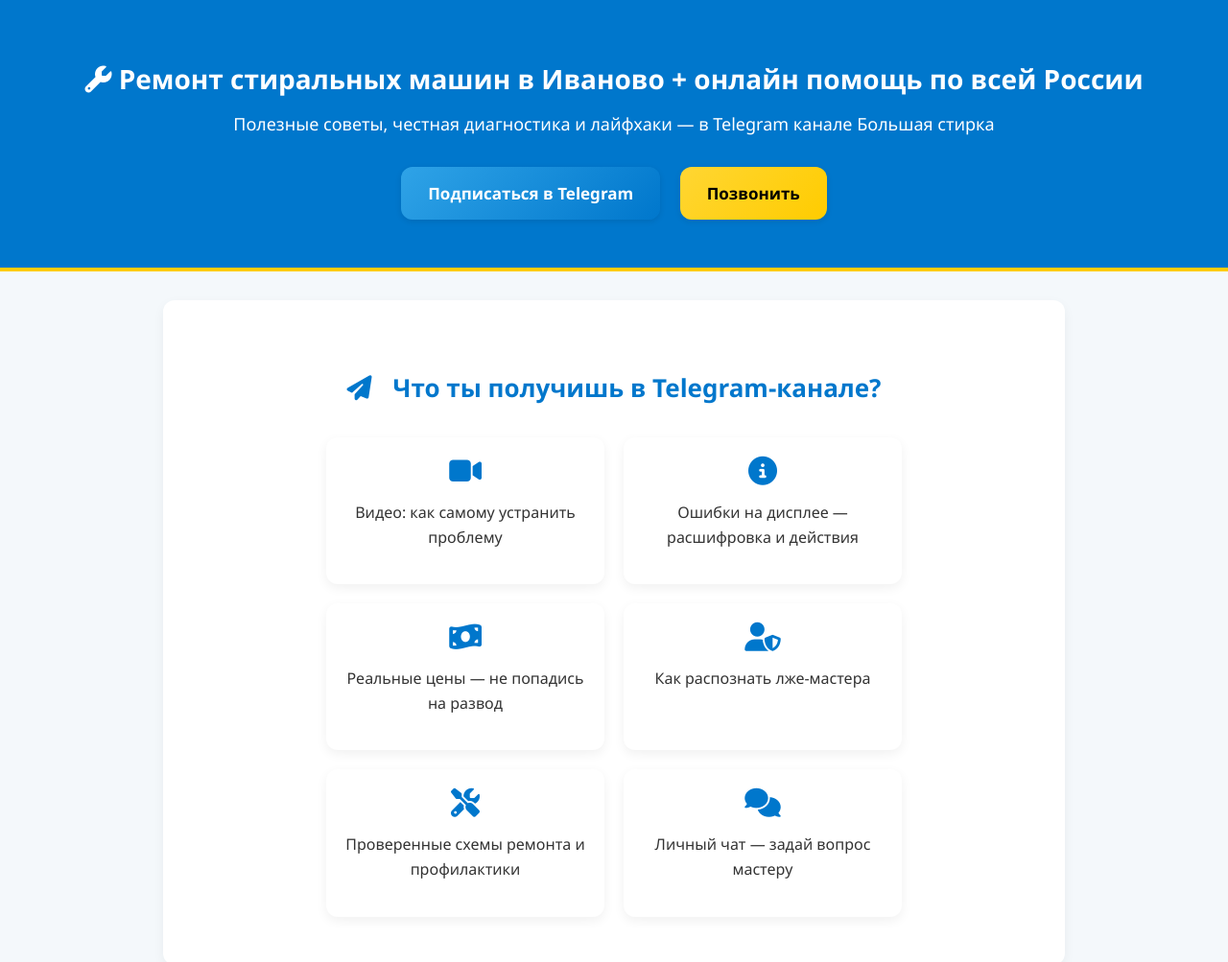
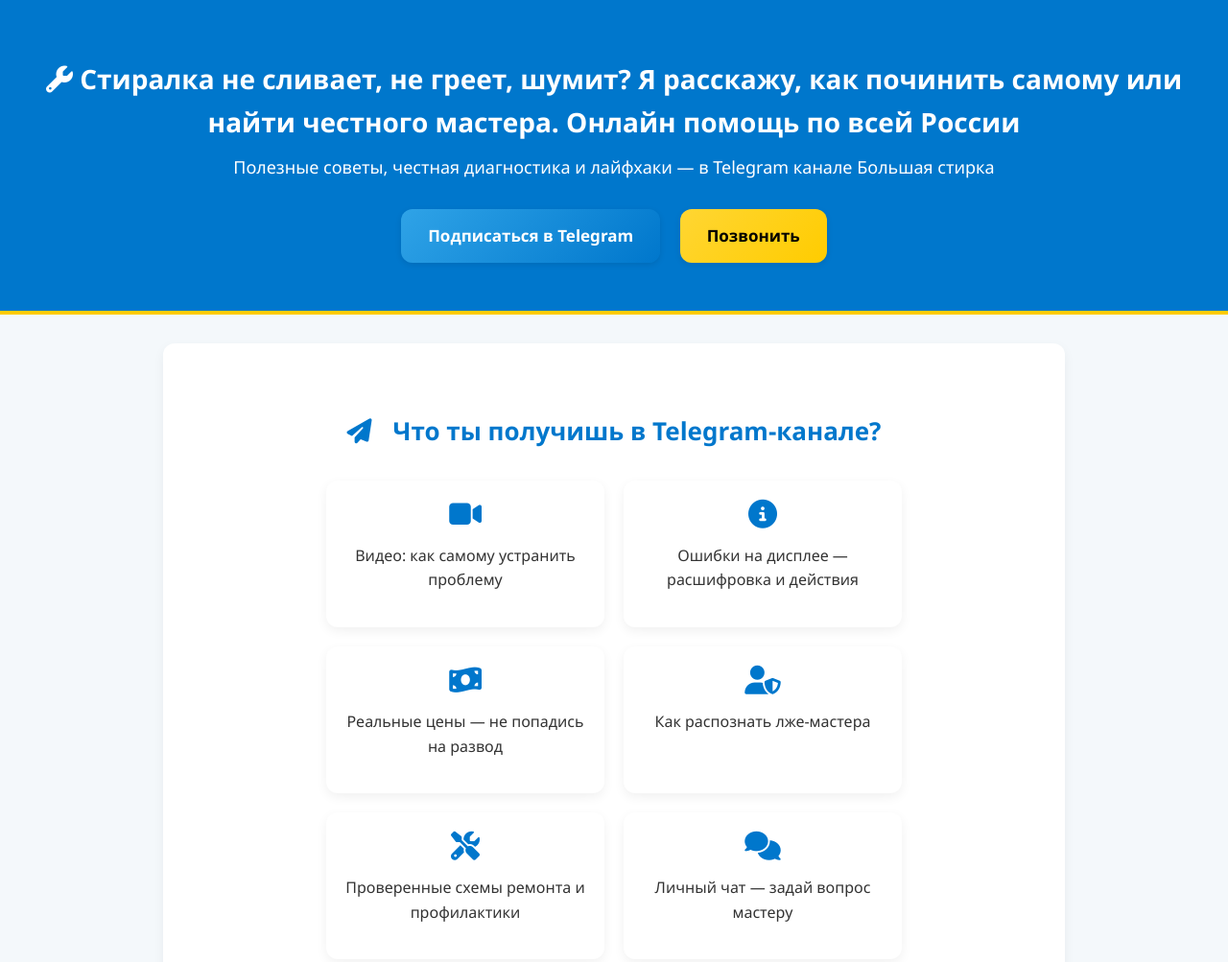
Before and after one commit to hapase37/Bigstirka37, a plain HTML site: page index.html in a window 1280 px wide. Shown: the top 1003 px of the page at 96% size. Drawn offline with nearby package versions, Linux system fonts and the light colour scheme.

Commit message:
Update index.html

```diff
--- a/index.html
+++ b/index.html
@@ -616,7 +616,7 @@ section p {
 }</script></head>
 <body>
 <header>
-<h1><i class="fa-solid fa-wrench"></i> Ремонт стиральных машин в Иваново + онлайн помощь по всей России</h1>
+<h1><i class="fa-solid fa-wrench"></i> Стиралка не сливает, не греет, шумит? Я расскажу, как починить самому или найти честного мастера. Онлайн помощь по всей России</h1>
 <p>Полезные советы, честная диагностика и лайфхаки — в Telegram канале Большая стирка</p>
 <a class="btn btn-tg" href="https://t.me/bigstir37" target="_blank"> Подписаться в Telegram</a>
 <a class="btn btn-call" href="tel:+79012852276"> Позвонить</a>
```
